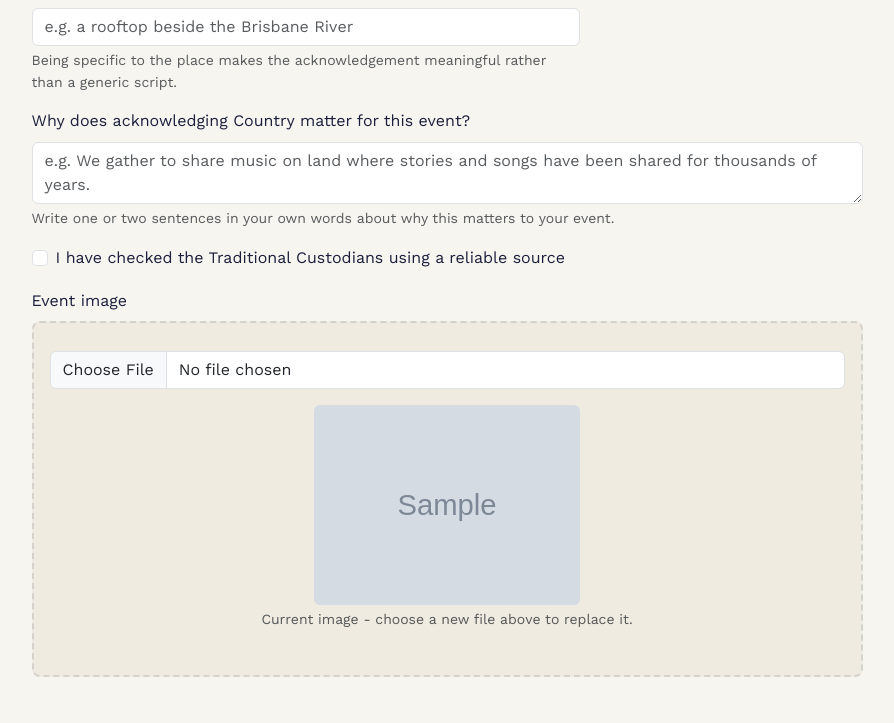
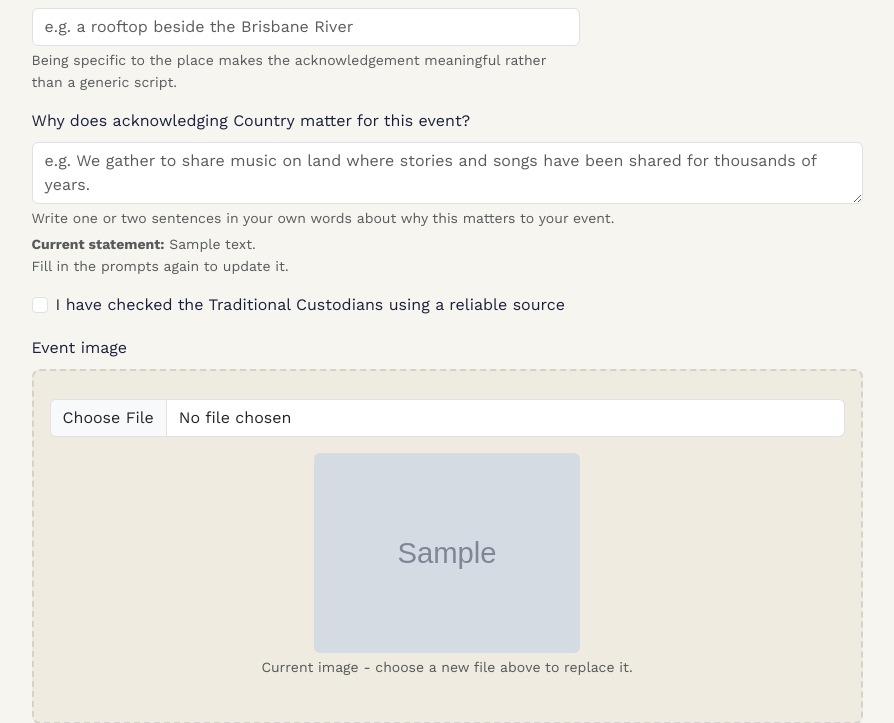
Before and after one commit to rohanbiju1234-hash/IAB207, a Flask app: page /event/1/edit in a window 1280 px wide. Shown: the part 1024-1747 px from the top of the page, without its empty margins (193-1087 px from the left). Run offline with Flask 3, Linux system fonts and the light colour scheme; a user stored in the database is signed in; tables that the repository leaves empty hold one stand-in row (values such as "Sample post"); grey boxes marked "Sample" are stand-in pictures; some libraries are stand-ins or nearby versions.

Commit message:
Adding date and source check validation, showing current statement on edit

```diff
--- a/fridaynight/forms.py
+++ b/fridaynight/forms.py
@@ -1,4 +1,5 @@
 from flask_wtf import FlaskForm
+from datetime import date
 from flask_wtf.file import FileField, FileAllowed, FileSize
 from wtforms import (
     StringField, PasswordField, TextAreaField, SelectField,
@@ -119,6 +120,19 @@ class EventForm(FlaskForm):
             raise ValidationError('Please choose where your event is for the enhanced Acknowledgement of Country.')
           if field.data == 'other' and not self.traditional_custodians.data:
             raise ValidationError('Please enter the Traditional Custodians for your location.')
+
+    def validate_event_date(self,field):
+
+        if field.data and field.data < date.today():
+            raise ValidationError('The event date must be either today or in the future.')
+
+
+    def validate_ack_checked(self, field):
+
+        if self.acknowledgement_type.data == 'enhanced' and not field.data:
+            raise ValidationError('Please confirm you have checked the Traditional Custodians using a reliable source.')
+
+
     submit = SubmitField('Publish event')
 
 
--- a/fridaynight/templates/create_event.html
+++ b/fridaynight/templates/create_event.html
@@ -65,17 +65,17 @@
               {{ form.ack_reflection.label(class="form-label") }}
               {{ form.ack_reflection(class="form-control", rows="2", placeholder="e.g. We gather to share music on land where stories and songs have been shared for thousands of years.") }}
               <div class="form-text">Write one or two sentences in your own words about why this matters to your event.</div>
+              {% if editing and event.acknowledgement_text %}
+              <div class="form-text"><strong>Current statement:</strong> {{ event.acknowledgement_text }}<br>Fill in the prompts again to update it.</div>
+              {% endif %}
             </div>
             <div class="col-12">
               <div class="form-check">
                 {{ form.ack_checked(class="form-check-input") }}
                 {{ form.ack_checked.label(class="form-check-label") }}
+                {% for error in form.ack_checked.errors %}<div class="text-danger small">{{ error }}</div>{% endfor %}
               </div>
             </div>
-
-
-
-
 
 
             <div class="col-12">
```
